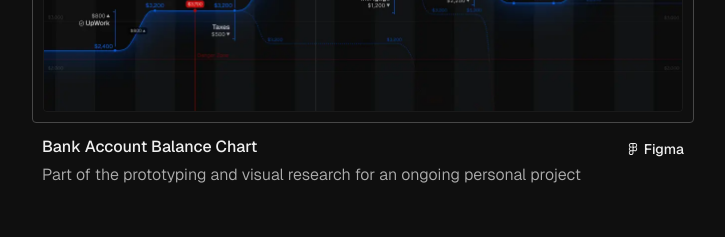
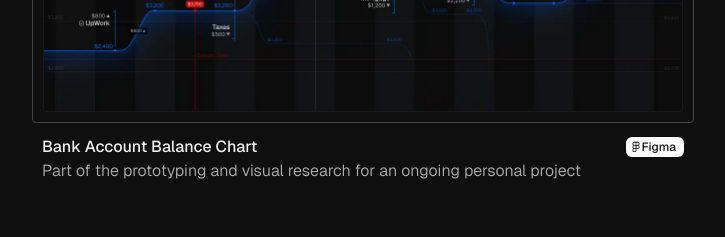
Before and after one commit to fedorivanenko/fedor-ivanenko-personal-website, a Next.js app: page / in a window 1280 px wide. Shown: the part 780-1017 px from the top of the page, without its empty margins (277-1002 px from the left). Built offline with nearby package versions, Linux system fonts and the light colour scheme.

Commit message:
change color of the figma button in design bits element

```diff
--- a/app/(components)/design-bits/design-bits-panel.tsx
+++ b/app/(components)/design-bits/design-bits-panel.tsx
@@ -22,25 +22,24 @@ export default function DesignBitsPanel() {
             className="border border-border/20 rounded"
           />
         </div>
-        <div className="flex flex-col mt-4 space-y-1">
-          <div className="flex justify-between">
+        <div className="flex flex-col mt-4 space-y-1 relative">
           <h3 className="font-medium leading-none underline-offset-4">
             Bank Account Balance Chart
           </h3>
-            <Button className="px-0" variant="ghost" size="inline" asChild>
+          <Button
+          className="h-5 px-0" variant="default" size="tiny" asChild>
             <Link
               href="https://www.figma.com/design/6kWH882PVQXtAoj2VUUMYI/Budget-Forecaster?node-id=323-87&t=iyG9Fk67NflZNvSh-1"
               target="_blank"
-                className="whitespace-nowrap flex pr-2 translate-x-2"
+              className="whitespace-nowrap flex pr-2 absolute -top-1.5 right-0"
             >
               <FigmaLogoIcon
-                  style={{ width: "14px", height: "14px" }}
+                style={{ width: "12px", height: "12px" }}
                 className="translate-x-1"
               />
               <span>Figma</span>
             </Link>
           </Button>
-          </div>
           <p className="flex gap-1.5 w-full text-muted-foreground">
             Part of the prototyping and visual research for an ongoing personal
             project
```
Lines whose indentation alone changed are shown as unchanged.
